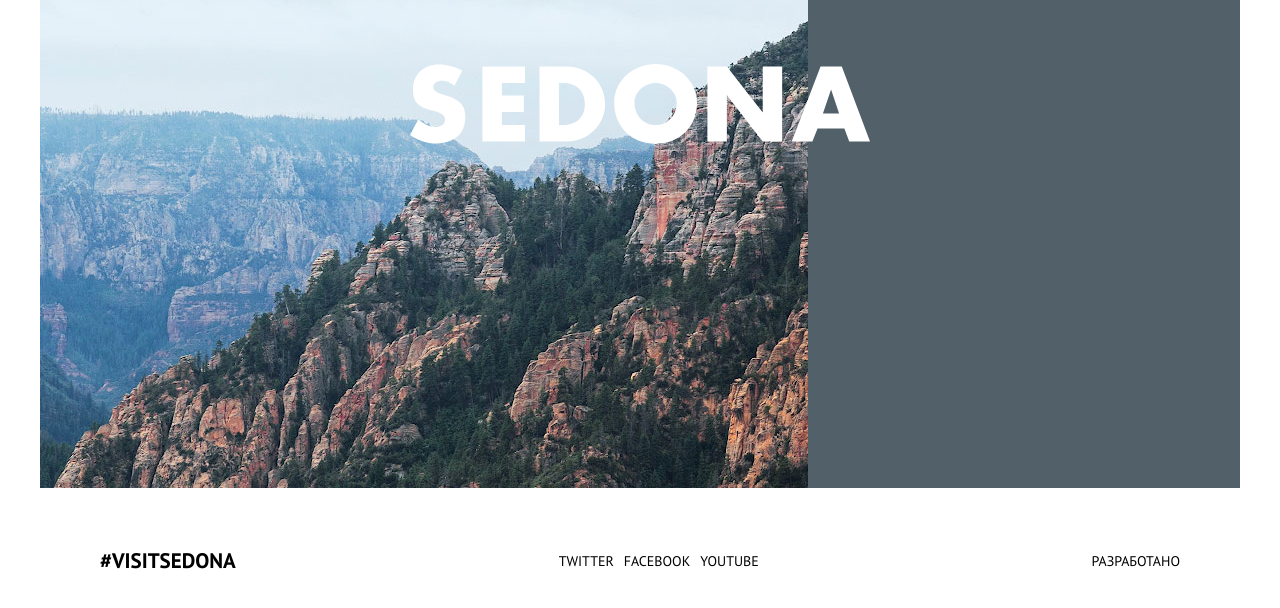
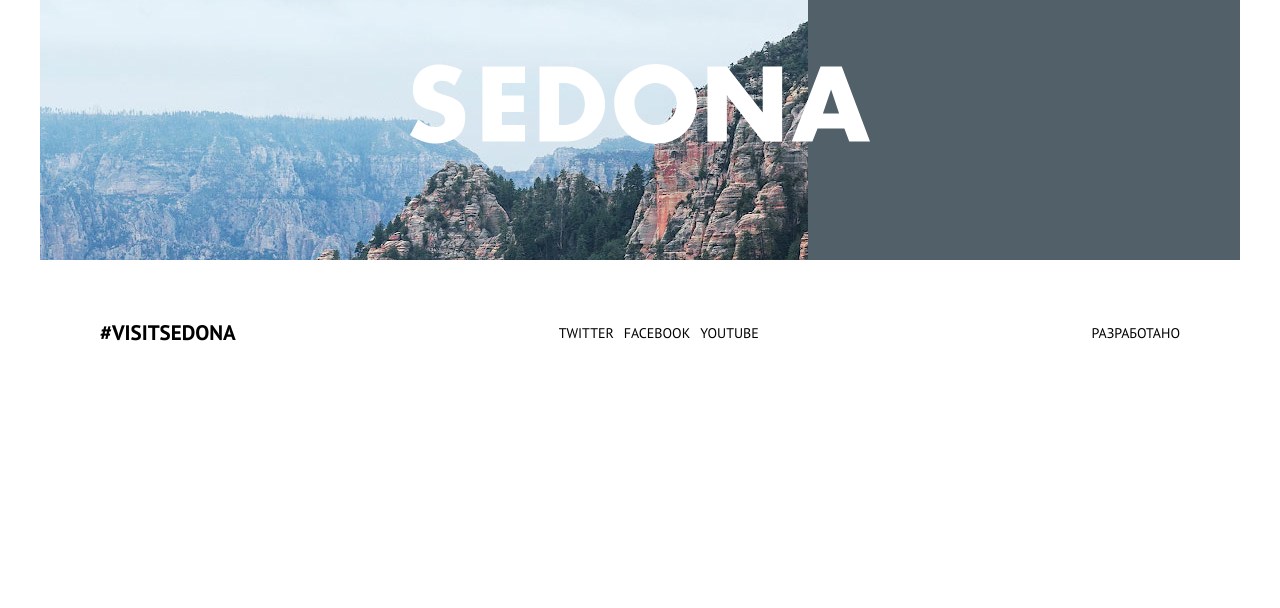
Before and after one commit to SNPR/432537-sedona-17, a plain HTML site: page source/form.html in a window 1280 px wide. Shown: the part 86-694 px from the top of the page. Drawn offline with nearby package versions, Linux system fonts and the light colour scheme; files that its build step writes are made by us from their sources; files whose address does not match are found by name.

Commit message:
Change small background size for the tablet viewport

```diff
--- a/source/sass/blocks/main-background.scss
+++ b/source/sass/blocks/main-background.scss
@@ -39,6 +39,10 @@
     min-height: 518px;
   }
 
+  .main-background--small {
+    min-height: 290px;
+  }
+
   .main-background__slogan-image-index {
     width: 460px;
     height: 350px;
```
